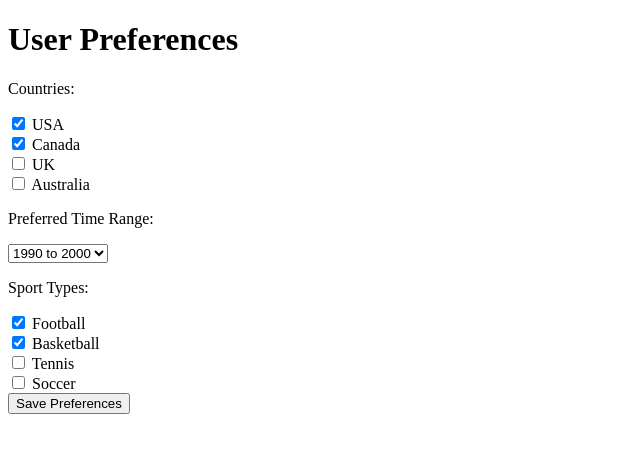
After one commit to shaharlinial/athletics-knowledge, a Flask app: page /api/preferences?user_id=123 in a window 1280 px wide. The commit adds this page. Shown: the top 453 px of the page, without its empty margins (0-640 px from the left). Run offline with Flask 3, Linux system fonts and the light colour scheme.

Commit message:
UI preferences, question, leaderboard

```diff
--- a/app/app.py
+++ b/app/app.py
@@ -1,4 +1,4 @@
-from flask import Flask, render_template, jsonify
+from flask import Flask, render_template, jsonify, redirect, url_for, request
 
 app = Flask(__name__)
 
@@ -19,5 +19,132 @@ def get_data():
     data = {'message': 'Hello from Flask!'}
     return jsonify(data)
 
+
+@app.route('/api/leaderboard')
+def get_leaderboard():
+    data = {"users":[{"user_id":35, "user_name": "shaharl", "first_name": "Shahar", "last_name": "Linial", "points": 18},
+                     {"user_id": 34, "user_name": "yahelj", "first_name": "Yahel", "last_name": "Jacobs", "points": 17},
+                     {"user_id":33, "user_name": "shayf", "first_name": "Shay", "last_name": "Franchi", "points": 16}
+                     ]}
+    return render_template('leaderboard.html', users=data['users'])
+
+@app.route('/api/preferences', methods=['POST'])
+def set_preferences():
+    # Extract form data
+    user_id = request.form['user_id']
+    country = request.form['country']
+    start_time = request.form['start_time']
+    end_time = request.form['end_time']
+    sport_type = request.form['sport_type']
+
+    # Update preferences in the database
+    update_preferences(user_id, country, start_time, end_time, sport_type)
+
+    # Redirect or show a success message
+    return redirect(url_for('some_other_function'))
+
+def update_preferences(user_id, country, start_time, end_time, sport_type):
+    # Placeholder function to update preferences in the database
+    # Implement database update logic here
+    pass
+
+@app.route('/api/preferences')
+def get_preferences():
+    # Simulating fetching data from '/api/preferences'
+    user_id = request.args.get('user_id', None)
+    if not user_id:
+        return jsonify({'error': 'User ID is required'}), 400
+
+    available_preferences = {
+        'countries': ['USA', 'Canada', 'UK', 'Australia'],
+        'time_ranges': [
+            {'start': '1990', 'end': '2000'},
+            {'start': '2000', 'end': '2010'},
+            {'start': '2010', 'end': '2016'}
+        ],
+        'sport_types': ['Football', 'Basketball', 'Tennis', 'Soccer']
+    }
+    user_preferences = get_user_preferences(user_id)
+    # In a real scenario, replace the above with a request to the database or another service to fetch the actual preferences.
+    data={'available_preferences':available_preferences}
+    if user_preferences:
+        data['user_preferences'] = user_preferences
+    return render_template('preferences.html', data=data)
+    # return jsonify(data)
+
+def get_user_preferences(user_id):
+    # Placeholder function to simulate fetching user preferences from a database
+    # Replace with actual database fetching logic
+    # This example returns a set of preferences for demonstration
+    example_preferences = {
+        'user_id': user_id,
+        'countries': ['USA', 'Canada'],
+        'time_ranges': [{'start': '1990', 'end': '2016'}],
+        'sport_types': ['Football', 'Basketball']
+    }
+
+    # In a real scenario, you would query your database to check if preferences exist for the given user_id
+    # If preferences exist, return them; otherwise, return None or an empty structure as appropriate
+
+    return example_preferences  # For demonstration, returning example preferences
+
+@app.route('/api/question', methods=['GET'])
+def get_question():
+    # Simulating fetching a question from '/api/question'
+    user_id = request.args.get('user_id', None)
+    if not user_id:
+        return jsonify({'error': 'User ID is required'}), 400
+
+    # Fetch user preferences from the database
+    user_preferences = get_user_preferences(user_id)
+    # Generate a question based on preferences
+    question, answer, answer_type = generate_question_based_on_preferences(user_preferences)
+
+    # Fetch multiple-choice answers from the database based on answer type
+    answers = get_multiple_choice_answers(answer, answer_type)
+    # data={'question':question, 'answers':answers}
+    # Return the question and answers
+    return render_template('question.html', question=question, answers=answers)
+    # return jsonify({'question': question, 'answers': answers})
+
+@app.route('/api/question', methods=['POST'])
+
+def update_user_score(user_id, question_id, user_answer):
+    selected_answer = request.form['answer']
+    user_id = request.form['user_id']  # Make sure to include this in your form as a hidden field
+    question_id= request.form['question_id']
+    correct = check_answer(selected_answer,question_id)  # Placeholder for your answer checking logic
+
+    if correct:
+        # Update points in the database
+        update_user_score_in_db(user_id, 10)  # Placeholder for your database update logic
+    return render_template('answer_feedback.html', correct=correct)
+
+
+def check_answer(selected_answer, question_id):
+    # Placeholder function to check the selected answer against the correct answer in the database
+    # Implement your answer checking logic here
+    # This example always returns True for demonstration
+    return True
+def update_user_score_in_db(user_id, points):
+    # Placeholder function to update the user's score in the database
+    # Implement your database update logic here
+    pass
+
+def get_multiple_choice_answers(answer, answer_type):
+    # Placeholder function to fetch multiple-choice answers from the database
+    # Implement your database query logic here based on the answer type
+    # Example return value:
+    return ['Answer 1', 'Answer 2', 'Answer 3', 'Answer 4']
+
+def generate_question_based_on_preferences(preferences):
+    # Placeholder function to generate a question based on user preferences
+    # Implement your question generation logic here based on the user's preferences
+    question = f"Among the countries {', '.join(preferences['countries'])}, which one secured the most gold medals in {preferences['sport_types']}?"
+    answer = 'USA'  # Example answer
+    answer_type = 'countries'  # Example answer type
+    return question, answer, answer_type
+
+
 if __name__ == '__main__':
     app.run(host='0.0.0.0', port=5000, debug=True)
--- a/app/templates/index.html
+++ b/app/templates/index.html
@@ -16,6 +16,9 @@
                 <li><a href="/">Home</a></li>
                 <li><a href="/about">About</a></li>
                 <li><a href="/contact">Contact</a></li>
+                <li><a href="/api/leaderboard">Leader Board</a></li>
+                <li><a href="/api/preferences?user_id=123">Preferences</a></li>
+                <li><a href="/api/question?user_id=123">question</a></li>
             </ul>
         </nav>
     </div>
--- /dev/null
+++ b/app/templates/preferences.html
@@ -0,0 +1,47 @@
+<!DOCTYPE html>
+<html lang="en">
+<head>
+    <meta charset="UTF-8">
+    <meta name="viewport" content="width=device-width, initial-scale=1.0">
+    <title>User Preferences</title>
+</head>
+<body>
+    <h1>User Preferences</h1>
+    <form action="/preferences" method="post">
+        <input type="hidden" name="user_id" value="{{ data.user_preferences.user_id }}">
+
+        <div>
+            <p>Countries:</p>
+            {% for country in data.available_preferences.countries %}
+            <div>
+                <input type="checkbox" id="country_{{ loop.index }}" name="country" value="{{ country }}" {% if country in data.user_preferences.countries %} checked {% endif %}>
+                <label for="country_{{ loop.index }}">{{ country }}</label>
+            </div>
+            {% endfor %}
+        </div>
+
+        <div>
+            <p>Preferred Time Range:</p>
+            <select name="time_range" id="time_range">
+                {% for range in data.available_preferences.time_ranges %}
+                <option value="{{ range.start }}-{{ range.end }}" {% if range.start == data.user_preferences.time_ranges[0].start and range.end == data.user_preferences.time_ranges[0].end %} selected {% endif %}>
+                    {{ range.start }} to {{ range.end }}
+                </option>
+                {% endfor %}
+            </select>
+        </div>
+
+        <div>
+            <p>Sport Types:</p>
+            {% for sport in data.available_preferences.sport_types %}
+            <div>
+                <input type="checkbox" id="sport_type_{{ loop.index }}" name="sport_type" value="{{ sport }}" {% if sport in data.user_preferences.sport_types %} checked {% endif %}>
+                <label for="sport_type_{{ loop.index }}">{{ sport }}</label>
+            </div>
+            {% endfor %}
+        </div>
+
+        <button type="submit">Save Preferences</button>
+    </form>
+</body>
+</html>
```
Also changed, not shown: app/static/css/leaderboard.css (added, +44 -0 lines), app/templates/leaderboard.html (added, +23 -0 lines), app/templates/question.html (added, +22 -0 lines).
